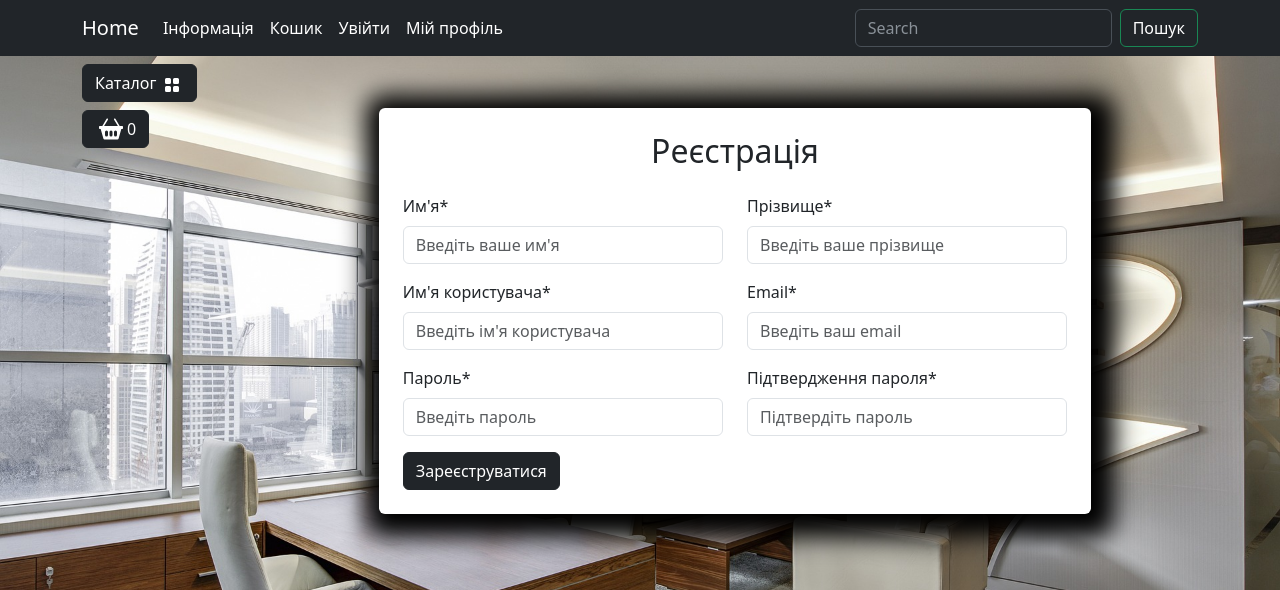
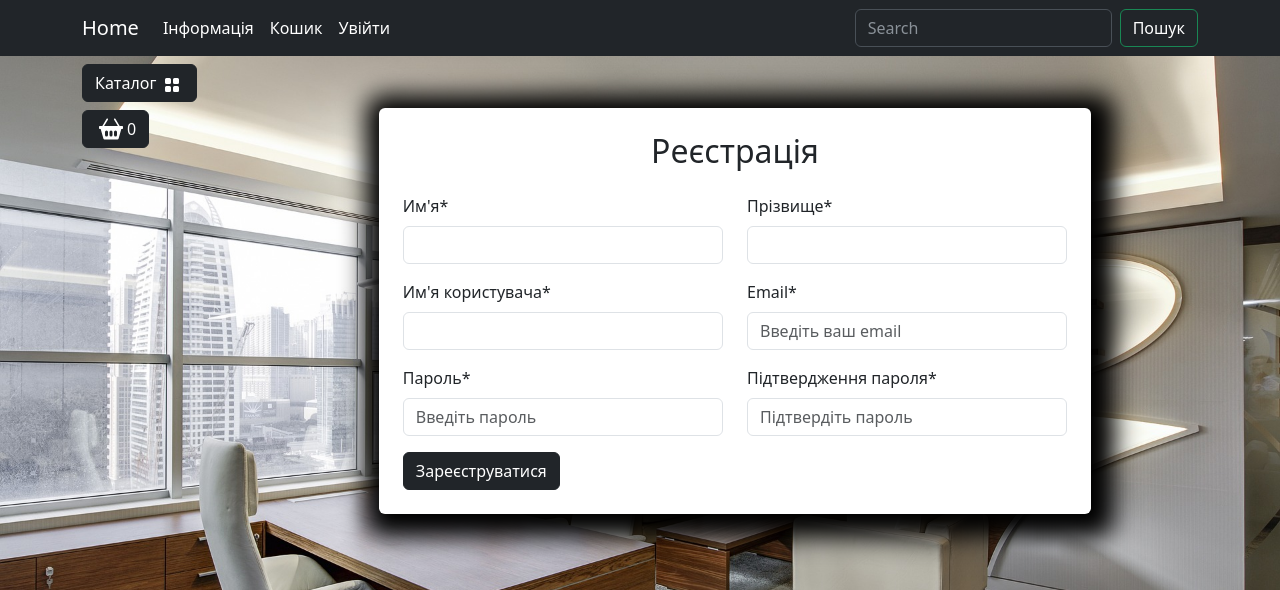
Before and after one commit to leprikon8888/sweet_diplom, a Django app: page /user/registration/ in a window 1280 px wide. Shown: the top 590 px of the page. Run offline with Django 5.2, Linux system fonts and the light colour scheme; data comes from the database, SQL or seed files in the repository; some libraries are stand-ins or nearby versions.

Commit message:
форма регистрации и контроллер готова

```diff
--- a/templates/base.html
+++ b/templates/base.html
@@ -48,10 +48,12 @@
                         <li class="nav-item">
                             <a class="nav-link  text-white" href="carts/cart.html">Кошик</a>
                         </li>
-                        <li class="nav-item">
-                            <a class="nav-link  text-white" href="{% url 'user:login' %}">Увійти</a>
-                        </li>
-                        <li class="nav-item dropdown ">
+                        {% if not user.is_authenticated %}
+                            <li class="nav-item">
+                                <a class="nav-link  text-white" href="{% url 'user:login' %}">Увійти</a>
+                            </li>
+                        {% else %}
+                            <li class="nav-item dropdown ">
                             <a class="nav-link dropdown-toggle text-white" href="#" role="button"
                                 data-bs-toggle="dropdown" aria-expanded="false">
                                 Мій профіль
@@ -60,13 +62,18 @@
                                 <li><a class="dropdown-item  text-white" href="carts/cart.html">Кошик</a></li>
                                 <li><a class="dropdown-item  text-white" href="{% url 'user:profile' %}">Особистий кабінет</a>
                                 </li>
-                                <li><a class="dropdown-item  text-white" href="{% url 'admin:index' %}">Адмін панель</a></li>
+                                {% if user.is_admin or user.is_staff %}
+                                    <li><a class="dropdown-item  text-white" href="{% url 'admin:index' %}">Адмін панель</a></li>
+                                {% endif %}
                                 <li>
                                     <hr class="dropdown-divider">
                                 </li>
                                 <li><a class="dropdown-item  text-white" href="{%  url 'user:logout' %}">Вийти</a></li>
                             </ul>
                         </li>
+                        {% endif %}
+
+
                     </ul>
                     <form class="d-flex" role="search" action="{% url 'catalog:search' %}" method='get'>
                         <input class="form-control me-2" type="search" name='q' placeholder="Search" aria-label="Search">
--- a/users/forms.py
+++ b/users/forms.py
@@ -1,5 +1,5 @@
 from django import forms
-from django.contrib.auth.forms import AuthenticationForm
+from django.contrib.auth.forms import AuthenticationForm, UserCreationForm
 
 from users.models import User
 
@@ -33,3 +33,24 @@ class UserLoginForm(AuthenticationForm):
 # class Meta:
 #     model = User
 #     fields = ['username', 'password']
+
+
+class UserRegistrationForm(UserCreationForm):
+
+    class Meta:
+        model = User
+        fields = (
+            'first_name',
+            'last_name',
+            'username',
+            'email',
+            'password1',
+            'password2'
+        )
+
+    first_name = forms.CharField()
+    last_name = forms.CharField()
+    username = forms.CharField()
+    email = forms.CharField()
+    password1 = forms.CharField()
+    password2 = forms.CharField()
--- a/users/templates/users/registration.html
+++ b/users/templates/users/registration.html
@@ -7,37 +7,69 @@
             <div class="row justify-content-center">
                 <div class="col-md-9 bg-white p-4 mb-5 mx-2 rounded custom-shadow">
                     <h2 class="text-center mb-4">Реєстрація</h2>
-                    <form>
+                    <form action="{% url 'users:registration' %}" method="post">
+                        {% csrf_token %}
                         <div class="row">
                             <div class="col-md-6 mb-3">
-                                <label for="firstName" class="form-label">Им'я*</label>
-                                <input type="text" class="form-control" id="firstName"
+                                <label for="id_first_name" class="form-label">Им'я*</label>
+                                <input type="text" class="form-control" id="id_first_name"
+                                    value="{% if form.first_name.value %}{{ form.first_name.value }}{% endif %} "
+                                    name="first_name"
                                     placeholder="Введіть ваше им'я" required>
+                                    {% if form.first_name.errors %}
+                                        <div class="alert-danger alert-dismissible fade show">{{ form.first_name.errors }}</div>
+                                    {% endif %}
                             </div>
                             <div class="col-md-6 mb-3">
-                                <label for="lastName" class="form-label">Прізвище*</label>
-                                <input type="text" class="form-control" id="lastName"
+                                <label for="id_last_name" class="form-label">Прізвище*</label>
+                                <input type="text" class="form-control" id="id_last_name"
+                                    value="{% if form.last_name.value %}{{ form.last_name.value }}{% endif %} "
+                                    name="last_name"
                                     placeholder="Введіть ваше прізвище" required>
+                                    {% if form.last_name.errors %}
+                                        <div class="alert-danger alert-dismissible fade show">{{ form.last_name.errors }}</div>
+                                    {% endif %}
                             </div>
                             <div class="col-md-6 mb-3">
-                                <label for="username" class="form-label">Им'я користувача*</label>
-                                <input type="text" class="form-control" id="username"
+                                <label for="id_username" class="form-label">Им'я користувача*</label>
+                                <input type="text" class="form-control" id="id_username"
+                                    value="{% if form.username.value %}{{ form.username.value }}{% endif %} "
+                                    name="username"
                                     placeholder="Введіть ім'я користувача" required>
+                                    {% if form.user_name.errors %}
+                                        <div class="alert-danger alert-dismissible fade show">{{ form.user_name.errors }}</div>
+                                    {% endif %}
                             </div>
                             <div class="col-md-6 mb-3">
-                                <label for="email" class="form-label">Email*</label>
-                                <input type="email" class="form-control" id="email"
+                                <label for="id_email" class="form-label">Email*</label>
+                                <input type="email" class="form-control" id="id_email"
+                                    value="{% if form.email.value %}{{ form.email.value }}{% endif %} "
+                                    name="email"
                                     placeholder="Введіть ваш email" required>
+                                    {% if form.email.errors %}
+                                        <div class="alert-danger alert-dismissible fade show">{{ form.email.errors }}</div>
+                                    {% endif %}
                             </div>
                             <div class="col-md-6 mb-3">
-                                <label for="password1" class="form-label">Пароль*</label>
-                                <input type="password" class="form-control" id="password1"
+                                <label for="id_password1" class="form-label">Пароль*</label>
+                                <input type="password" class="form-control" id="id_password1"
+                                    value="{% if form.password1.value %}{{ form.password1.value }}{% else %}{{ '' }}{% endif %}"
+                                    name="password1"
                                     placeholder="Введіть пароль" required>
+
+                                    {% if form.password1.errors %}
+                                        <div class="alert-danger alert-dismissible fade show">{{ form.password1.errors }}</div>
+                                    {% endif %}
                             </div>
                             <div class="col-md-6 mb-3">
-                                <label for="password2" class="form-label">Підтвердження пароля*</label>
-                                <input type="password" class="form-control" id="password2"
+                                <label for="id_password2" class="form-label">Підтвердження пароля*</label>
+                                <input type="password" class="form-control" id="id_password1"
+                                    value="{% if form.password2.value %}{{ form.password2.value }}{% else %}{{ '' }}{% endif %}"
+                                    name="password2"
                                     placeholder="Підтвердіть пароль" required>
+                                    {% if form.password2.errors %}
+                                        <div class="alert-danger alert-dismissible fade show">{{ form.password2.errors }}</div>
+                                    {% endif %}
                             </div>
                         </div>
                         <button type="submit"
--- a/users/views.py
+++ b/users/views.py
@@ -1,9 +1,9 @@
 from django.contrib import auth
 from django.http import HttpResponseRedirect
-from django.shortcuts import render
+from django.shortcuts import render, redirect
 from django.urls import reverse
 
-from users.forms import UserLoginForm
+from users.forms import UserLoginForm, UserRegistrationForm
 
 
 def login(request):
@@ -26,8 +26,18 @@ def login(request):
 
 
 def registration(request):
+    if request.method == 'POST':
+        form = UserRegistrationForm(data=request.POST)
+        if form.is_valid():
+            form.save()
+            user = form.instance
+            auth.login(request, user)
+            return HttpResponseRedirect(reverse('main:index'))
+    else:
+        form = UserRegistrationForm()
     context = {
-        'title': 'Home - Регистрація'
+        'title': 'Home - Регистрація',
+        'form': form
     }
     return render(request, 'users/registration.html', context)
 
@@ -40,4 +50,5 @@ def profile(request):
 
 
 def logout(request):
-    ...
+    auth.logout(request)
+    return redirect(reverse('main:index'))
```
Also changed, not shown: users/templates/users/profile.html (+5 -2 lines).
